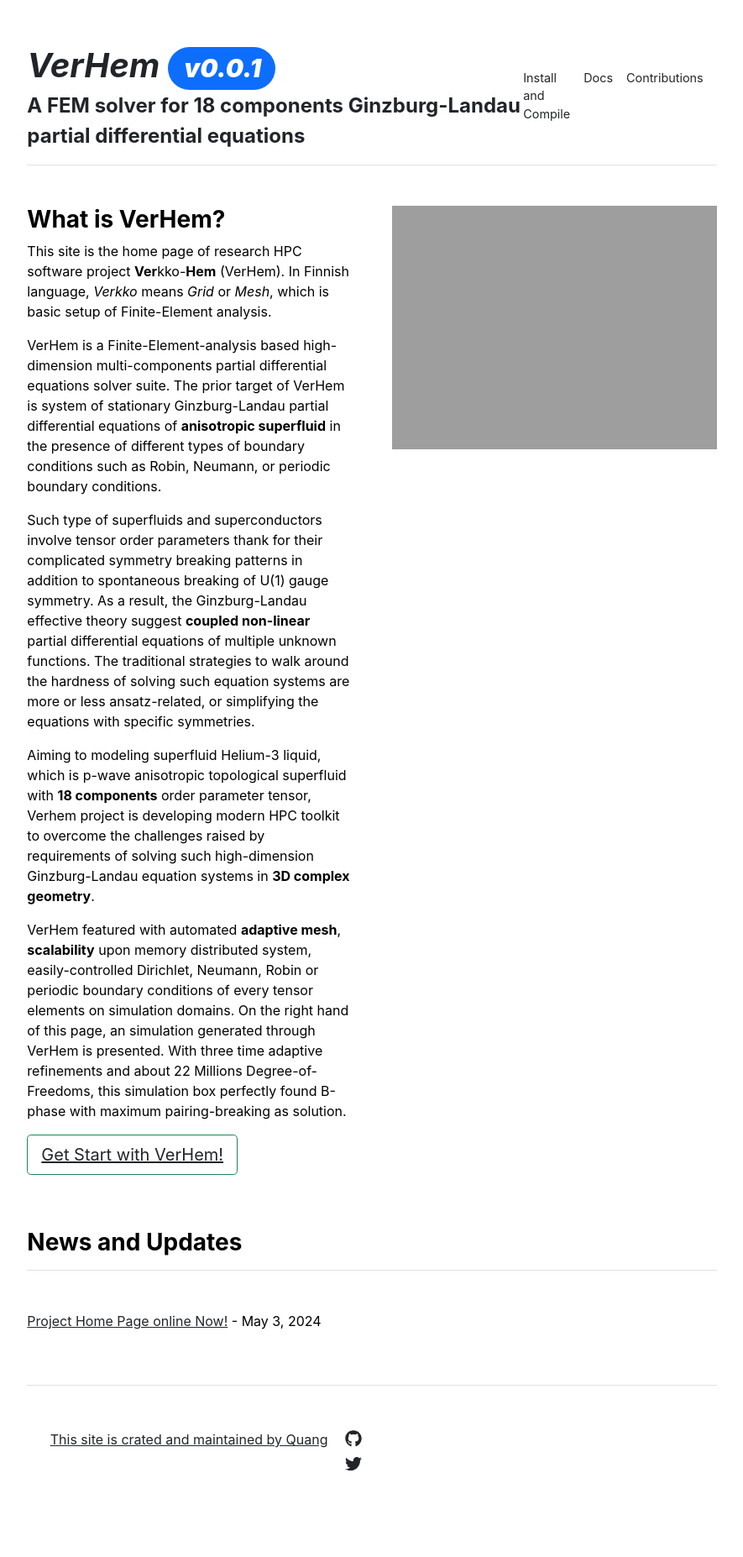
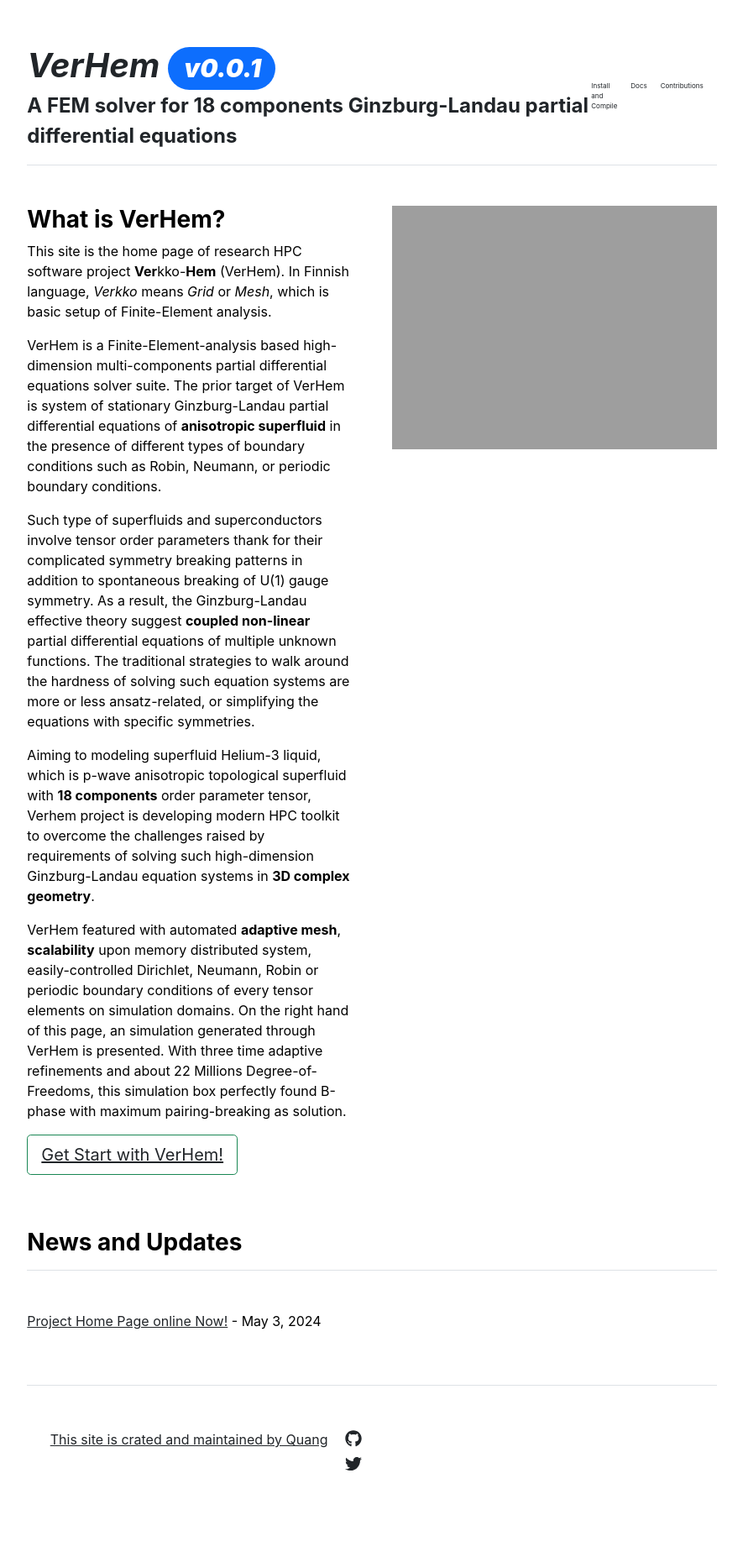
Before and after one commit to VerHem/VerHem.github.io, a Jekyll site: the page built from index.md, in a window 1280 px wide. Shown: the whole page at 84% size, without its empty margins (197-1082 px from the left). Built offline with Jekyll 4.4.1, drawn with Linux system fonts in a browser that asks for light colours.

Commit message:
change _includes/header.html font size

```diff
--- a/_includes/header.html
+++ b/_includes/header.html
@@ -16,7 +16,7 @@
   </div>
   <nav class="d-inline-flex mt-2 mt-md-0 ms-md-auto">
     {% for item in site.data.settings.menu %}
-      <a class="me-3 py-2 text-decoration-none" href="{{ site.github.url }}{{ item.url }}"  style="font-size: 0.9rem;">
+      <a class="me-3 py-2 text-decoration-none" href="{{ site.github.url }}{{ item.url }}"  style="font-size: 0.5rem;">
         {{ item.name }}
       </a>
     {% endfor %}
```
